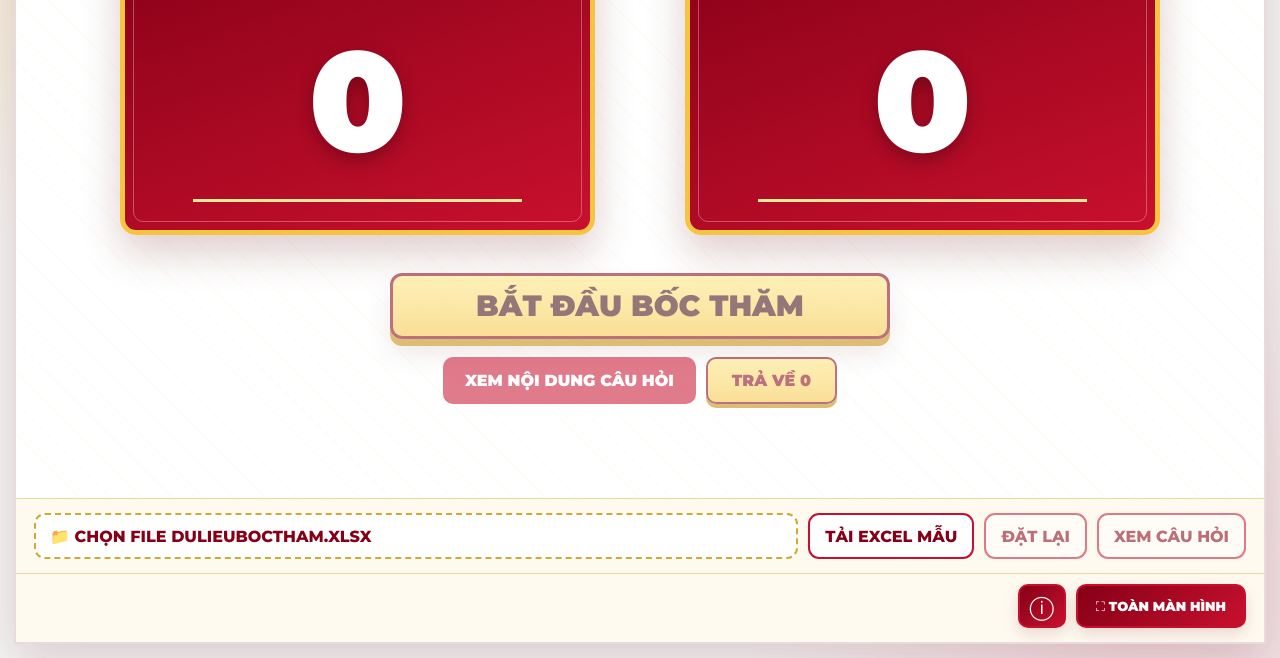
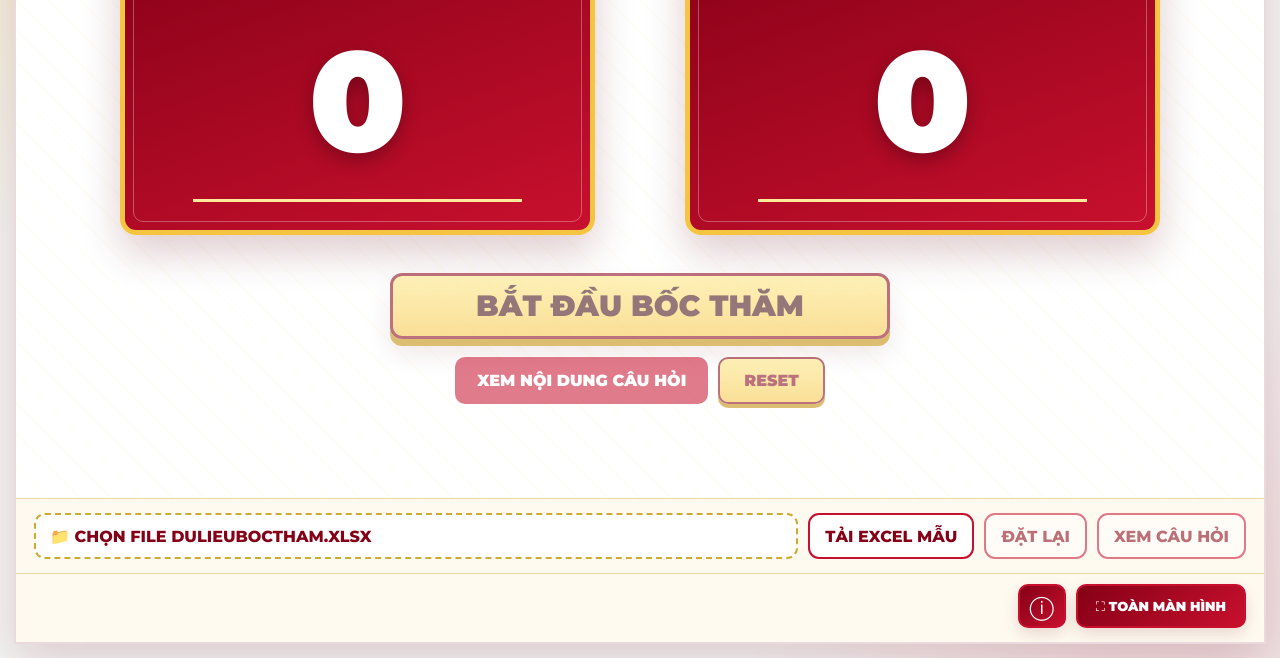
Before and after one commit to leotct97-hash/vongquayso1707, a plain HTML site: page index.html in a window 1280 px wide. Shown: the part 142-800 px from the top of the page. Drawn offline with Linux system fonts and the light colour scheme.

Commit message:
Update index.html

```diff
--- a/index.html
+++ b/index.html
@@ -621,7 +621,7 @@
 
           <div class="secondary-controls">
             <button id="viewBtn" class="view-btn" type="button" disabled>XEM NỘI DUNG CÂU HỎI</button>
-            <button id="zeroBtn" class="zero-btn" type="button" disabled>TRẢ VỀ 0</button>
+            <button id="zeroBtn" class="zero-btn" type="button" disabled>RESET</button>
           </div>
         </div>
 
```
